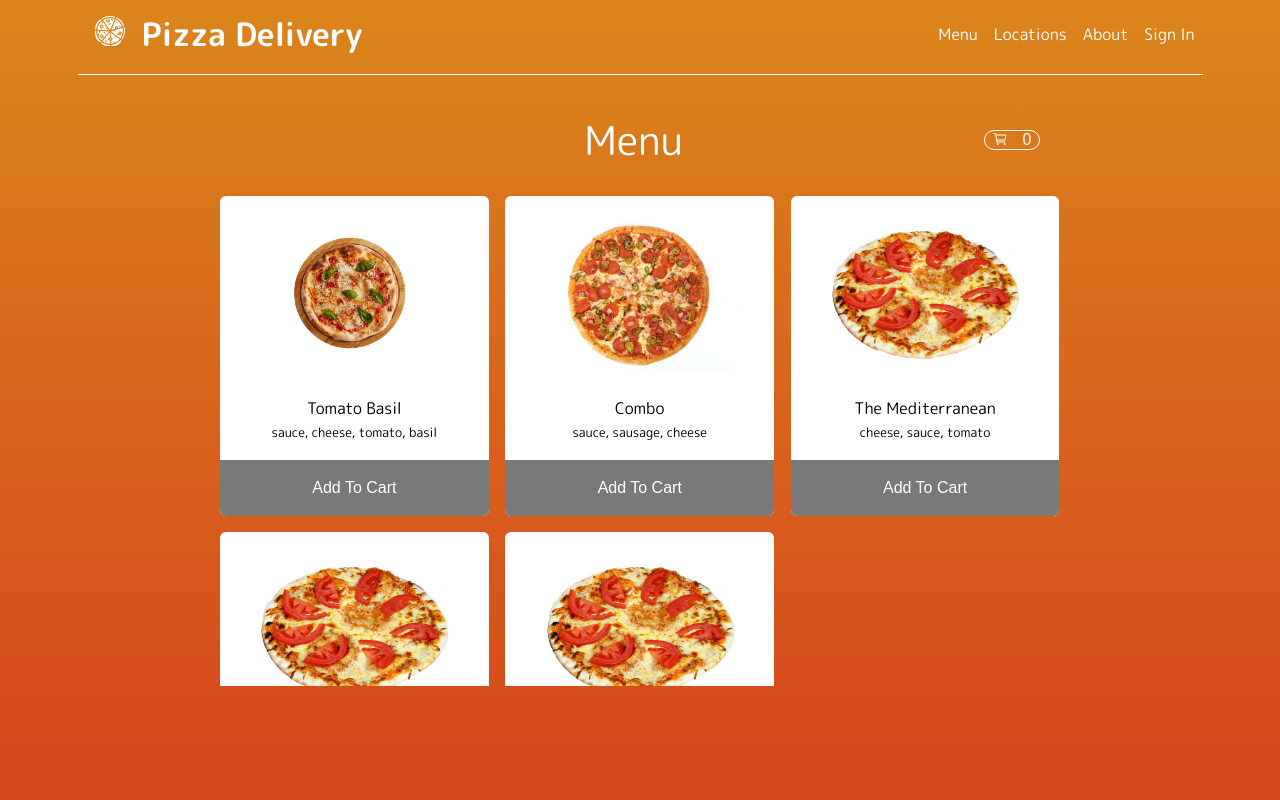
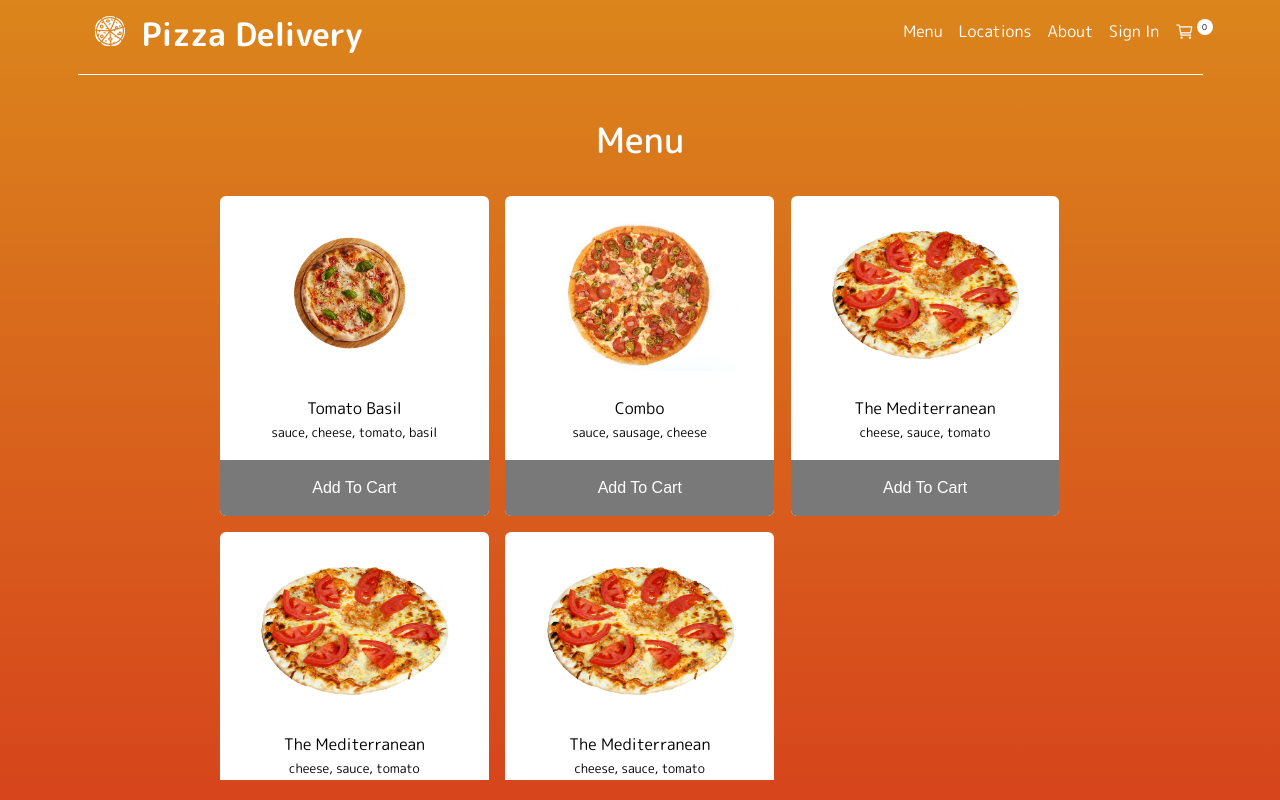
Before and after one commit to garrettxV/reactFoodWebsite, a React (Create React App) app: page /menu in a window 1280 px wide. Built offline with nearby package versions, Linux system fonts and the light colour scheme.

Commit message:
updated food menu as well as navbar and header. Also added a Cart component.

```diff
--- /dev/null
+++ b/src/components/Cart/Cart.js
@@ -0,0 +1,24 @@
+import '../FoodMenu/FoodMenu.css';
+const Cart = (props) => {
+	const renderCart = () => (
+		<div className="grid__container">
+			<div className="grid">
+				{props.cart.map((cartItem) => (
+					<div>
+						<div className="item" />
+						<div className="item__contents">
+							<figure className="item__fig">
+								<img src={cartItem.image} alt="food" className="item__img" />
+								<figcaption className="item__item">{cartItem.food}</figcaption>
+								<figcaption className="item__ingredients">{cartItem.ingredients}</figcaption>
+							</figure>
+						</div>
+					</div>
+				))}
+			</div>
+		</div>
+	);
+
+	return <div>{renderCart()}</div>;
+};
+export default Cart;
--- a/src/components/FoodMenu/FoodMenu.css
+++ b/src/components/FoodMenu/FoodMenu.css
@@ -4,10 +4,6 @@
 	align-items: center;
 	width: 100%;
 	height: 100%;
-}
-
-.food__menu-spacer {
-	flex: 0.6;
 }
 
 .food__menu-cart {
@@ -49,14 +45,14 @@
 	height: 5rem;
 }
 
-.food__menu-header span {
+.food__menu-header h1 {
 	color: white;
-	font-size: 2.5rem;
-	padding-left: 21.5rem;
+	font-size: 2.2rem;
+	font-weight: 500;
 }
 
 .grid__container {
-	height: 80%;
+	height: 100%;
 	margin: 0 2rem 2rem 2rem;
 	overflow: hidden;
 	overflow: scroll;
@@ -72,22 +68,20 @@
 	grid-gap: 1rem;
 	padding: 1rem 3rem 3rem 3rem;
 	grid-template-columns: repeat(auto-fit, minmax(250px, 1fr));
-	/* grid-template-columns: repeat(auto-fit, minmax(100px, 1fr)); */
-	/* grid-template-rows: minmax(100px, 1fr); */
 }
 
-/* .item {
-} */
+.grid li {
+	font-size: 2rem;
+	color: black;
+}
 
 .item__contents {
 	display: flex;
 	flex-direction: column;
-	/* justify-content: center; */
 	align-items: center;
 	height: 20rem;
 	width: 16.8rem;
 	background: #fff;
-	/* border: #ccc 1px solid; */
 	border-radius: 6px;
 }
 
@@ -97,9 +91,12 @@
 	object-fit: contain;
 }
 
-/* .item__item {
-	padding-top: 1rem;
-} */
+.item__fig {
+	display: flex;
+	flex-direction: column;
+	justify-content: center;
+	align-items: center;
+}
 
 .item__ingredients {
 	font-size: 0.8rem;
--- a/src/components/FoodMenu/FoodMenu.js
+++ b/src/components/FoodMenu/FoodMenu.js
@@ -1,12 +1,8 @@
 import React, { useState } from 'react';
 import './FoodMenu.css';
-import { IoCartOutline } from 'react-icons/io5';
-
+import Cart from '../Cart/Cart';
 
 const FoodMenu = (props) => {
-	const [ cart, setCart ] = useState([]);
-	const [ page, setPage ] = useState('menu');
-
 	const [ menu ] = useState([
 		{
 			id: 1,
@@ -42,41 +38,36 @@ const FoodMenu = (props) => {
 		}
 	]);
 
-	const addToCart = (item) => {
-		setCart([ ...cart, item ]);
-	};
-
 	const renderMenu = () => (
-		<>
 		<div className="grid__container">
 			<div className="grid">
 				{menu.map((item) => (
 					<div>
 						<div className="item" />
 						<div className="item__contents">
+							<figure className="item__fig">
 								<img src={item.image} alt="food" className="item__img" />
-								<p className="item__item">{item.food}</p>
-								<p className="item__ingredients">{item.ingredients}</p>
-								<button onClick={() => addToCart(item)}>Add To Cart</button>
+								<figcaption className="item__item">{item.food}</figcaption>
+								<figcaption className="item__ingredients">{item.ingredients}</figcaption>
+							</figure>
+							<button onClick={() => props.addToCart(item)}>Add To Cart</button>
 						</div>
 					</div>
 				))}
 			</div>
 		</div>
-			</>
 	);
 
-	console.log(cart);
+	console.log(props.cart);
+
 	return (
 		<div className="food__menu-container" onClick={props.click__2}>
 			<header className="food__menu-header">
-				<span>Menu</span>
-				<div className="food__menu-spacer" />
-				<button className="food__menu-cart"><IoCartOutline /><div>{cart.length}</div></button>
+				<h1>Menu</h1>
 			</header>
-			{page === 'menu' && renderMenu()}
+			{props.page === 'menu' ? renderMenu() : <Cart cart={props.cart} />}
 		</div>
 	);
-}
+};
 
 export default FoodMenu;
--- a/src/components/Header/Header.css
+++ b/src/components/Header/Header.css
@@ -88,6 +88,19 @@
 	font-size: 1.2rem;
 }
 
+.cart__count {
+	position: absolute;
+	font-size: 0.5rem;
+	background: white;
+	color: #000;
+	border-radius: 50%;
+	padding: 1.5px;
+	margin-left: 2px;
+	width: 1rem;
+	height: 1rem;
+	text-align: center;
+}
+
 .sign__in {
 	cursor: pointer;
 }
--- a/src/components/Header/Header.js
+++ b/src/components/Header/Header.js
@@ -5,18 +5,32 @@ import Navbar from '../Navbar/Navbar';
 import FoodMenu from '../FoodMenu/FoodMenu';
 import Locations from '../Locations/Locations';
 import Hero from '../Hero/Hero';
+import { useState } from 'react';
 import { BrowserRouter as Router, Route, Switch, Link } from 'react-router-dom';
 import { motion } from 'framer-motion';
 
 const Header = (props) => {
+	const [ cart, setCart ] = useState([]);
+	const [ { page }, setPage ] = useState({ page: 'menu' });
+
+	const pageChange = () => {
+		setPage('cart');
+	};
+
+	const pageIsMenu = () => {
+		setPage({ page: 'menu' });
+	};
+
+	const addToCart = (item) => {
+		setCart([ ...cart, item ]);
+	};
+
+	const cartLength = cart.length;
+
 	return (
 		<Router>
 			<div className="container">
-				<motion.header
-					className="header"
-					initial={{ y: -250 }}
-					animate={{ y: -5 }}
-				>
+				<motion.header className="header" initial={{ y: -250 }} animate={{ y: -5 }}>
 					<nav className="header__navigation">
 						<div>
 							<SideMenuToggle click={props.menuClickHandler} />
@@ -26,12 +40,17 @@ const Header = (props) => {
 							<div className="header__icon">
 								<GiFullPizza />
 							</div>
-							<div className="header__logo">
+							<header className="header__logo">
 								<Link to="/">Pizza Delivery</Link>
-							</div>
+							</header>
 						</div>
 						<div className="spacer" />
-						<Navbar click__3={props.signUpHandler} />
+						<Navbar
+							click__3={props.signUpHandler}
+							cartLength={cartLength}
+							pageChange={pageChange}
+							pageIsMenu={pageIsMenu}
+						/>
 					</nav>
 				</motion.header>
 				<Switch>
@@ -39,7 +58,13 @@ const Header = (props) => {
 						<Hero />
 					</Route>
 					<Route exact path="/menu">
-						<FoodMenu menu={props.menu} click__2={props.foodMenuClickHandler} />
+						<FoodMenu
+							menu={props.menu}
+							click__2={props.foodMenuClickHandler}
+							addToCart={addToCart}
+							page={page}
+							cart={cart}
+						/>
 					</Route>
 					<Route exact path="/locations">
 						<Locations />
--- /dev/null
+++ b/src/components/Item/Item.css
@@ -0,0 +1,5 @@
+.item {
+	font-size: 3rem;
+	color: red;
+	min-width: 100%;
+}
--- a/src/components/Navbar/Navbar.js
+++ b/src/components/Navbar/Navbar.js
@@ -1,13 +1,14 @@
 import React from 'react';
 import { Link } from 'react-router-dom';
+import {IoCartOutline} from 'react-icons/io5'
 // import { motion } from 'framer-motion';
 
 const Navbar = (props) => {
 	return (
 		<div className="header_navigation-items">
 			<ul>
-				<Link to="/menu">
-					<li>Menu</li>
+				<Link to="/menu" >
+					<li onClick={props.pageIsMenu}>Menu</li>
 				</Link>
 				<Link to="/locations">
 					<li>Locations</li>
@@ -20,6 +21,10 @@ const Navbar = (props) => {
 						Sign In
 					</a>
 				</li>
+				<li className="cart" onClick={props.pageChange}>
+					<IoCartOutline />
+					<span className="cart__count">{props.cartLength}</span>
+				</li>
 			</ul>
 		</div>
 	);
--- a/src/components/SignUpLogin/SignUpLogin.css
+++ b/src/components/SignUpLogin/SignUpLogin.css
@@ -1,14 +1,3 @@
-/* .contact__card-backdrop::before {
-	content: "";
-	position: absolute;
-	top: 0;
-	left: 0;
-	bottom: 0;
-	right: 0;
-	background: rgba(34, 34, 34, 0.5) no-repeat center center/cover;
-	z-index: 300;
-} */
-
 .contact__card-backdrop {
 	position: fixed;
 	width: 100%;
@@ -45,10 +34,7 @@
 	display: flex;
 	width: 100%;
 	padding-top: 5px;
-}
-
-.contact__spacer {
-	flex: 1;
+	margin-bottom: 2rem;
 }
 
 .contact__card-close {
@@ -58,6 +44,7 @@
 	transform: rotate(45deg);
 	cursor: pointer;
 	padding-right: 8px;
+	margin-left: auto;
 }
 
 .contact__card-close:focus {
@@ -71,16 +58,18 @@
 	color: #000;
 }
 
-.contact-card__greeting {
+.contact__greeting {
 	font-size: 2rem;
-	margin-bottom: 1rem;
+	font-weight: 600;
+	margin-bottom: 2rem;
 }
 
-.contact-card__form {
-	width: 100%;
+.contact__fieldset {
+	text-align: center;
+	border: none;
 }
 
-.contact-card_input {
+.contact__card-input {
 	width: 100%;
 	font-size: 1rem;
 	border: solid rgba(167, 164, 164, 0.25) 1px !important;
@@ -92,3 +81,5 @@
 	color: #8c8c8c;
 	cursor: pointer;
 }
+
+/* .contact-card; */
--- a/src/components/SignUpLogin/SignUpLogin.js
+++ b/src/components/SignUpLogin/SignUpLogin.js
@@ -7,30 +7,29 @@ const SignUpLogin = (props) => {
 			<div className="contact__card-container">
 				<div className="contact__card">
 					<div className="contact__card-close-container">
-						<div className="contact__spacer" />
 						<button className="contact__card-close" onClick={props.contactHandler}>
 							<IoIosAdd />
 						</button>
 					</div>
-					<h2 className="contact-card_greeting"> Sign In</h2>
-					<div className="form__container">
-						<form className="contact-card_form" action="">
+					<form className="contact__card-form" action="">
+						<fieldset className="contact__fieldset">
+							<legend className="contact__greeting">Sign In</legend>
 							<input
 								type="email"
-								name="name"
-								id="Name"
+								name="email"
+								id="email"
 								placeholder="Email"
-								className="contact-card_input"
+								className="contact__card-input"
 							/>
 							<input
 								type="password"
-								name="email"
-								id="email"
+								name="password"
+								id="password"
 								placeholder="Password"
-								className="contact-card_input"
+								className="contact__card-input"
 							/>
-						</form>
-					</div>
+						</fieldset>
+					</form>
 				</div>
 			</div>
 		</div>
```
Also changed, not shown: src/components/Item/Item.js (added, +38 -0 lines), src/components/Menu/Menu.js (added, +25 -0 lines). Lines whose indentation alone changed are shown as unchanged.
